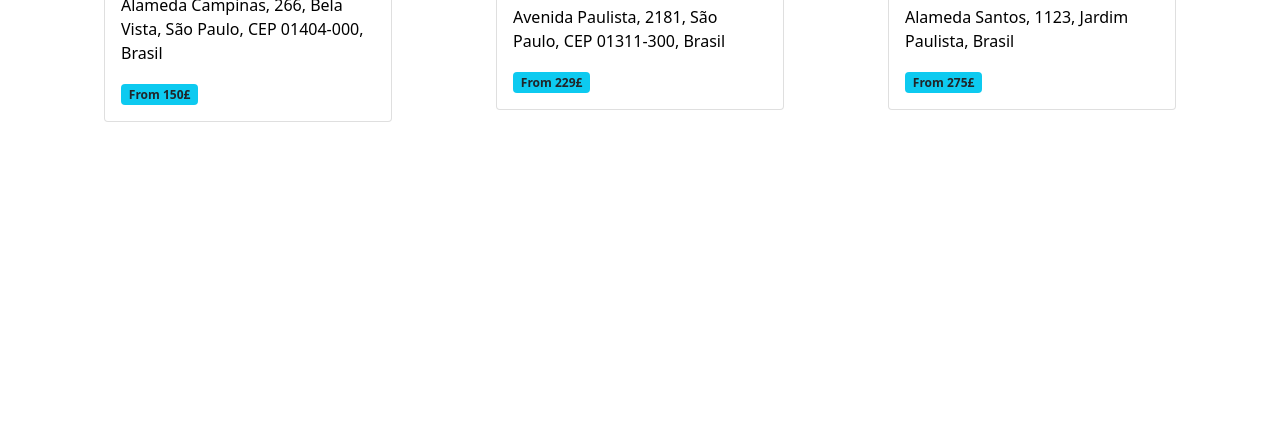
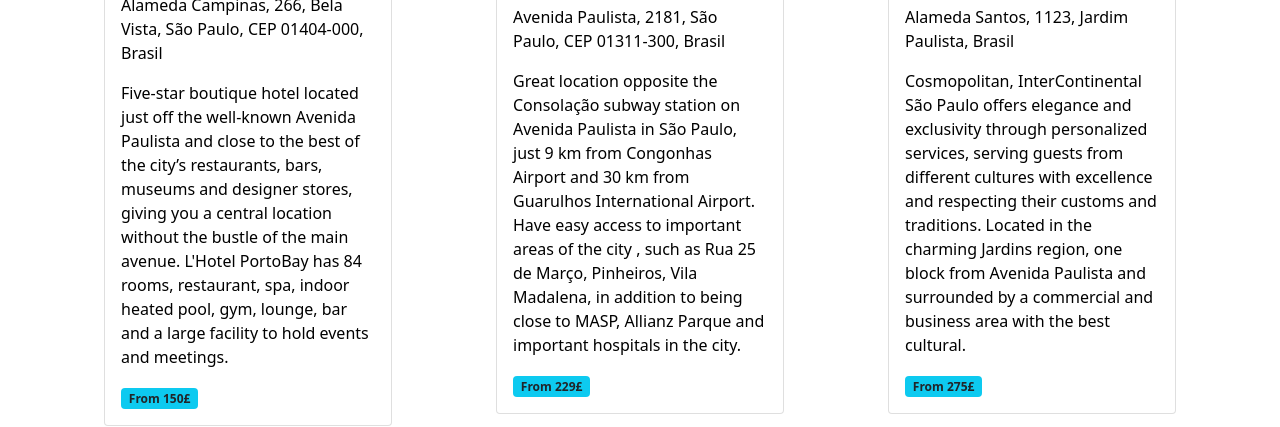
Before and after one commit to vladbursuc31/milestone_project_one, a plain HTML site: page prices.html in a window 1280 px wide. Shown: the part 524-951 px from the top of the page. Before the commit the page ends 800 px from the top, so only its background shows below. Drawn offline with nearby package versions, Linux system fonts and the light colour scheme.

Commit message:
added in prices.html some changes

```diff
--- a/prices.html
+++ b/prices.html
@@ -32,6 +32,7 @@
         <div class="card-body">
           <h5 class="card-title">L'Hotel PortoBay São Paulo</h5>
           <p class="card-text">Alameda Campinas, 266, Bela Vista, São Paulo, CEP 01404-000, Brasil</p>
+          <p class="card-text">Five-star boutique hotel located just off the well-known Avenida Paulista and close to the best of the city’s restaurants, bars, museums and designer stores, giving you a central location without the bustle of the main avenue. L'Hotel PortoBay has 84 rooms, restaurant, spa, indoor heated pool, gym, lounge, bar and a large facility to hold events and meetings.</p>
           <span class="badge bg-info text-dark">From 150£</span>
         </div>
       </div>
@@ -40,6 +41,7 @@
         <div class="card-body">
           <h5 class="card-title">Meliá Paulista</h5>
           <p class="card-text">Avenida Paulista, 2181, São Paulo, CEP 01311-300, Brasil</p>
+          <p class="card-text">Great location opposite the Consolação subway station on Avenida Paulista in São Paulo, just 9 km from Congonhas Airport and 30 km from Guarulhos International Airport. Have easy access to important areas of the city , such as Rua 25 de Março, Pinheiros, Vila Madalena, in addition to being close to MASP, Allianz Parque and important hospitals in the city.</p>
           <span class="badge bg-info text-dark">From 229£</span>
         </div>
       </div>
@@ -47,7 +49,8 @@
         <img src="hotel-intercontinental-sao-paulo.jpg" class="card-img-top" alt="...">
         <div class="card-body">
           <h5 class="card-title">InterContinental São Paulo</h5>
-          <p class="card-text">Alameda Santos, 1123, Jardim Paulista, Brasil </p>
+          <p class="card-text">Alameda Santos, 1123, Jardim Paulista, Brasil</p>
+          <p class="card-text">Cosmopolitan, InterContinental São Paulo offers elegance and exclusivity through personalized services, serving guests from different cultures with excellence and respecting their customs and traditions. Located in the charming Jardins region, one block from Avenida Paulista and surrounded by a commercial and business area with the best cultural.</p>
           <span class="badge bg-info text-dark">From 275£</span>
         </div>
       </div>
```
